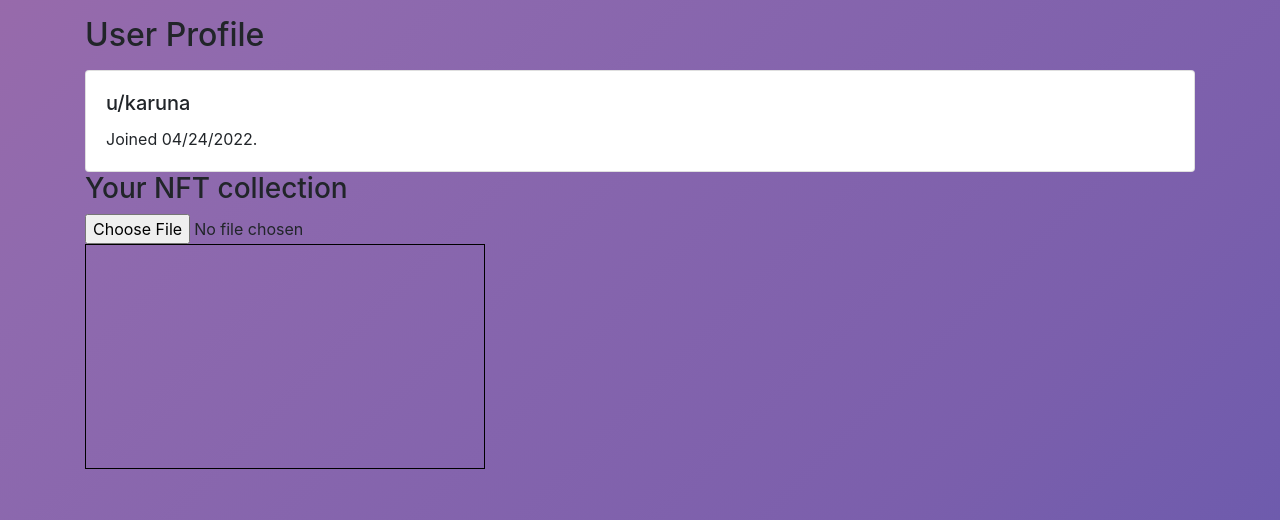
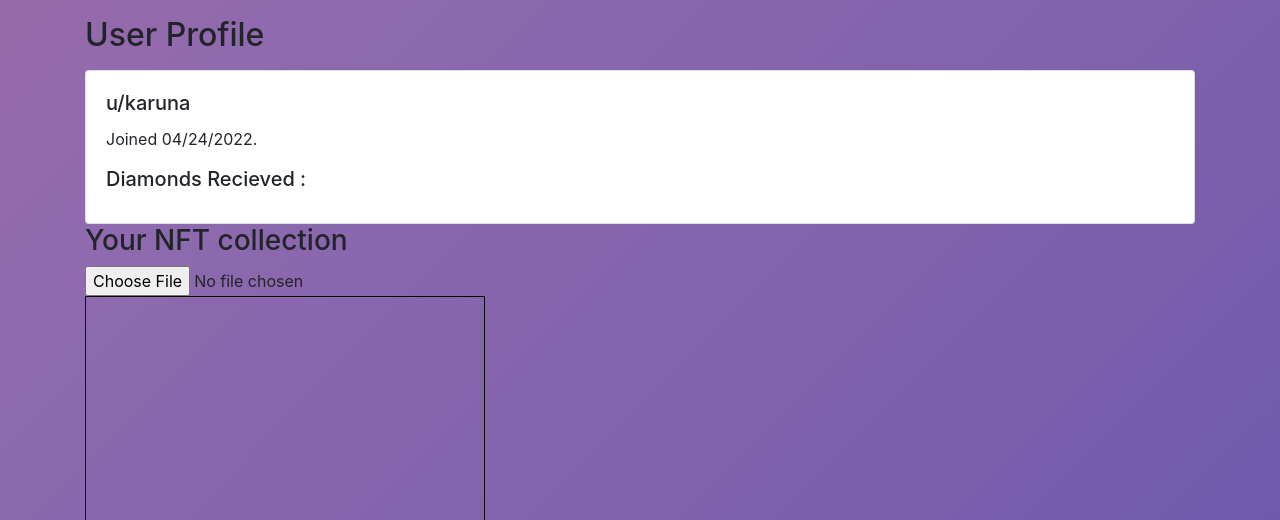
Before and after one commit to starlightknown/bitspeech, a Flask app: a page that uses bitspeech/templates/user.html in a window 1280 px wide. Shown: the part 97-617 px from the top of the page. Run offline with Flask 2, Linux system fonts and the light colour scheme; data comes from the database, SQL or seed files in the repository; some libraries are stand-ins or nearby versions.

Commit message:
project done

```diff
--- a/bitspeech/templates/user.html
+++ b/bitspeech/templates/user.html
@@ -6,6 +6,7 @@
     <p class="card-text">
       Joined {{ app_user.date_created.strftime("%m/%d/%Y") }}.
     </p>
+    <h5 class="card-title">Diamonds Recieved : </h5>
   </div>
 </div>
 <h3>Your NFT collection</h3>
```
